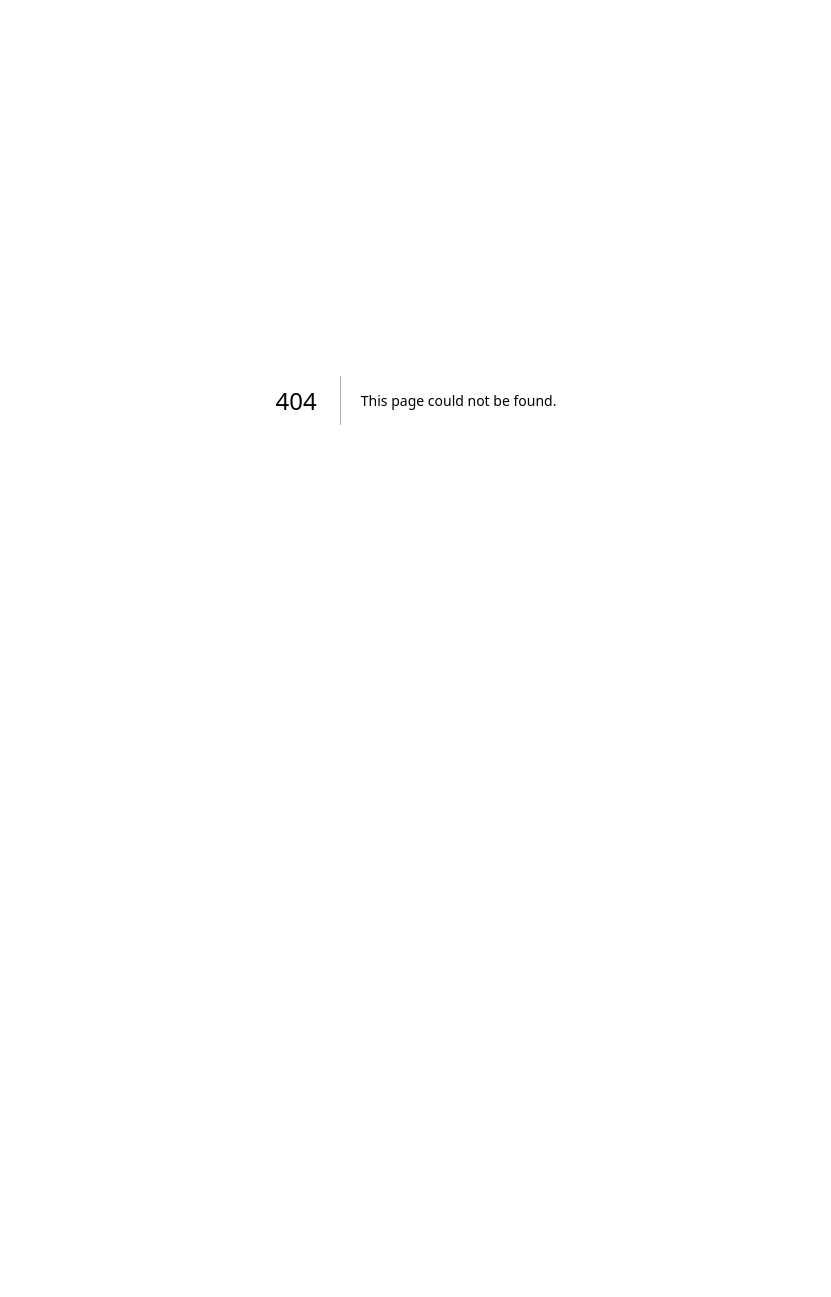
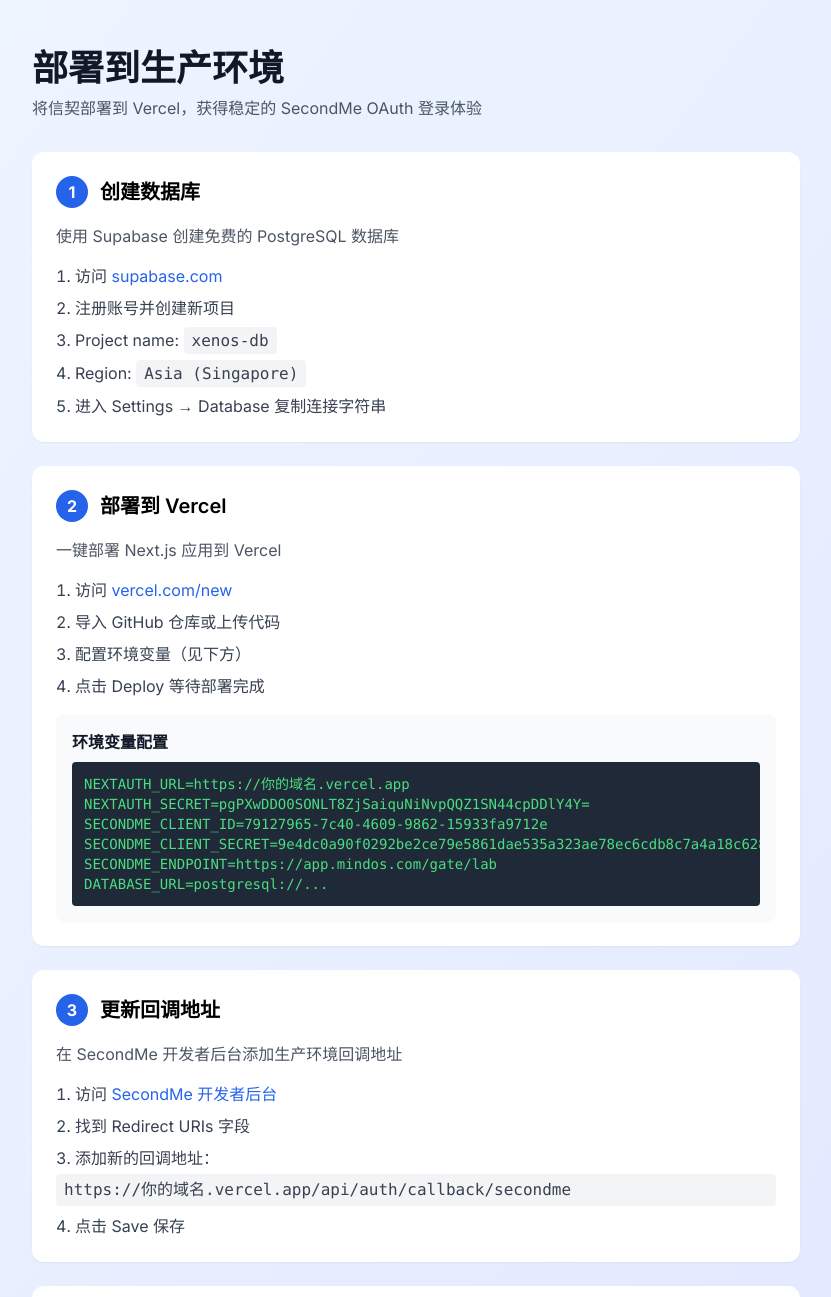
Before and after one commit to RavenYin/xenos, a Next.js app: page /deploy-guide in a window 1280 px wide. Before the commit this address had no page. Shown: the top 1297 px of the page, without its empty margins (224-1055 px from the left). Before the commit the page ends 800 px from the top, so only its background shows below. Built offline with nearby package versions, Linux system fonts and the light colour scheme.

Commit message:
Add deployment guide and checklist
- Add .env.production.local template
- Add DEPLOY_CHECKLIST.md with detailed steps
- Add /deploy-guide page with visual guide
- Update todo list

```diff
--- /dev/null
+++ b/src/app/deploy-guide/page.tsx
@@ -0,0 +1,107 @@
+import Link from "next/link"
+
+export default function DeployGuide() {
+  return (
+    <div className="min-h-screen bg-gradient-to-br from-blue-50 to-indigo-100 py-12 px-4">
+      <div className="max-w-3xl mx-auto">
+        <h1 className="text-4xl font-bold text-gray-900 mb-2">部署到生产环境</h1>
+        <p className="text-gray-600 mb-8">将信契部署到 Vercel，获得稳定的 SecondMe OAuth 登录体验</p>
+
+        <div className="space-y-6">
+          {/* 步骤 1 */}
+          <div className="bg-white rounded-xl shadow-sm p-6">
+            <div className="flex items-center mb-4">
+              <span className="bg-blue-600 text-white rounded-full w-8 h-8 flex items-center justify-center font-bold mr-3">1</span>
+              <h2 className="text-xl font-semibold">创建数据库</h2>
+            </div>
+            <p className="text-gray-600 mb-4">使用 Supabase 创建免费的 PostgreSQL 数据库</p>
+            <ol className="list-decimal list-inside space-y-2 text-gray-700">
+              <li>访问 <a href="https://supabase.com" className="text-blue-600 hover:underline" target="_blank">supabase.com</a></li>
+              <li>注册账号并创建新项目</li>
+              <li>Project name: <code className="bg-gray-100 px-2 py-1 rounded">xenos-db</code></li>
+              <li>Region: <code className="bg-gray-100 px-2 py-1 rounded">Asia (Singapore)</code></li>
+              <li>进入 Settings → Database 复制连接字符串</li>
+            </ol>
+          </div>
+
+          {/* 步骤 2 */}
+          <div className="bg-white rounded-xl shadow-sm p-6">
+            <div className="flex items-center mb-4">
+              <span className="bg-blue-600 text-white rounded-full w-8 h-8 flex items-center justify-center font-bold mr-3">2</span>
+              <h2 className="text-xl font-semibold">部署到 Vercel</h2>
+            </div>
+            <p className="text-gray-600 mb-4">一键部署 Next.js 应用到 Vercel</p>
+            <ol className="list-decimal list-inside space-y-2 text-gray-700">
+              <li>访问 <a href="https://vercel.com/new" className="text-blue-600 hover:underline" target="_blank">vercel.com/new</a></li>
+              <li>导入 GitHub 仓库或上传代码</li>
+              <li>配置环境变量（见下方）</li>
+              <li>点击 Deploy 等待部署完成</li>
+            </ol>
+
+            <div className="mt-4 bg-gray-50 p-4 rounded-lg">
+              <h3 className="font-semibold text-gray-900 mb-2">环境变量配置</h3>
+              <pre className="text-sm bg-gray-800 text-green-400 p-3 rounded overflow-x-auto">
+{`NEXTAUTH_URL=https://你的域名.vercel.app
+NEXTAUTH_SECRET=pgPXwDDO0SONLT8ZjSaiquNiNvpQQZ1SN44cpDDlY4Y=
+SECONDME_CLIENT_ID=79127965-7c40-4609-9862-15933fa9712e
+SECONDME_CLIENT_SECRET=9e4dc0a90f0292be2ce79e5861dae535a323ae78ec6cdb8c7a4a18c628493870
+SECONDME_ENDPOINT=https://app.mindos.com/gate/lab
+DATABASE_URL=postgresql://...`}
+              </pre>
+            </div>
+          </div>
+
+          {/* 步骤 3 */}
+          <div className="bg-white rounded-xl shadow-sm p-6">
+            <div className="flex items-center mb-4">
+              <span className="bg-blue-600 text-white rounded-full w-8 h-8 flex items-center justify-center font-bold mr-3">3</span>
+              <h2 className="text-xl font-semibold">更新回调地址</h2>
+            </div>
+            <p className="text-gray-600 mb-4">在 SecondMe 开发者后台添加生产环境回调地址</p>
+            <ol className="list-decimal list-inside space-y-2 text-gray-700">
+              <li>访问 <a href="https://develop.second.me/apps/79127965-7c40-4609-9862-15933fa9712e/info" className="text-blue-600 hover:underline" target="_blank">SecondMe 开发者后台</a></li>
+              <li>找到 Redirect URIs 字段</li>
+              <li>添加新的回调地址：
+                <code className="bg-gray-100 px-2 py-1 rounded block mt-1">
+                  https://你的域名.vercel.app/api/auth/callback/secondme
+                </code>
+              </li>
+              <li>点击 Save 保存</li>
+            </ol>
+          </div>
+
+          {/* 步骤 4 */}
+          <div className="bg-white rounded-xl shadow-sm p-6">
+            <div className="flex items-center mb-4">
+              <span className="bg-blue-600 text-white rounded-full w-8 h-8 flex items-center justify-center font-bold mr-3">4</span>
+              <h2 className="text-xl font-semibold">验证登录</h2>
+            </div>
+            <p className="text-gray-600 mb-4">测试生产环境的 SecondMe OAuth 登录</p>
+            <ol className="list-decimal list-inside space-y-2 text-gray-700">
+              <li>访问你的 Vercel 域名</li>
+              <li>点击"使用 SecondMe 登录"</li>
+              <li>完成授权流程</li>
+              <li>确认成功跳转到 Dashboard</li>
+            </ol>
+          </div>
+        </div>
+
+        <div className="mt-8 flex gap-4">
+          <Link
+            href="/"
+            className="bg-blue-600 hover:bg-blue-700 text-white font-semibold py-3 px-8 rounded-lg text-center"
+          >
+            返回首页
+          </Link>
+          <a
+            href="https://vercel.com/new"
+            target="_blank"
+            className="bg-gray-800 hover:bg-gray-900 text-white font-semibold py-3 px-8 rounded-lg text-center"
+          >
+            开始部署 →
+          </a>
+        </div>
+      </div>
+    </div>
+  )
+}
```
Also changed, not shown: 1 other file (tests, documents, lock files or other folders).
